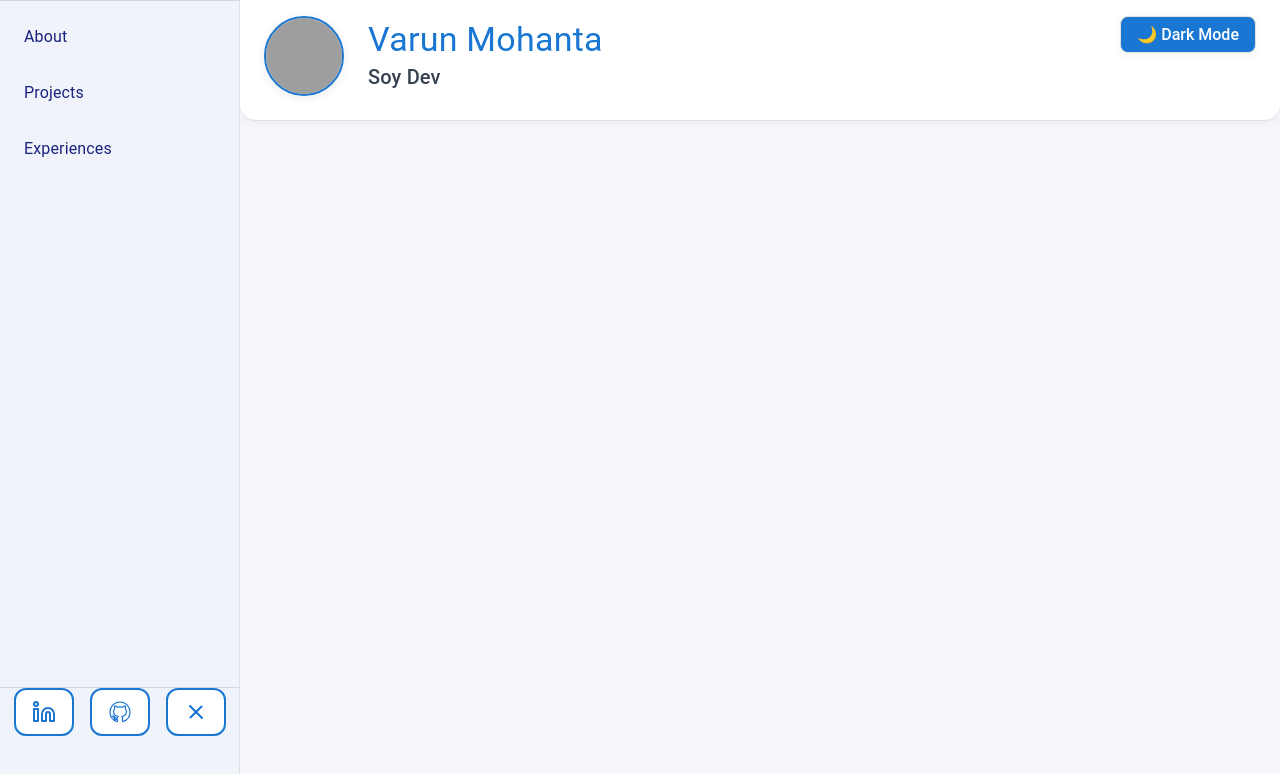
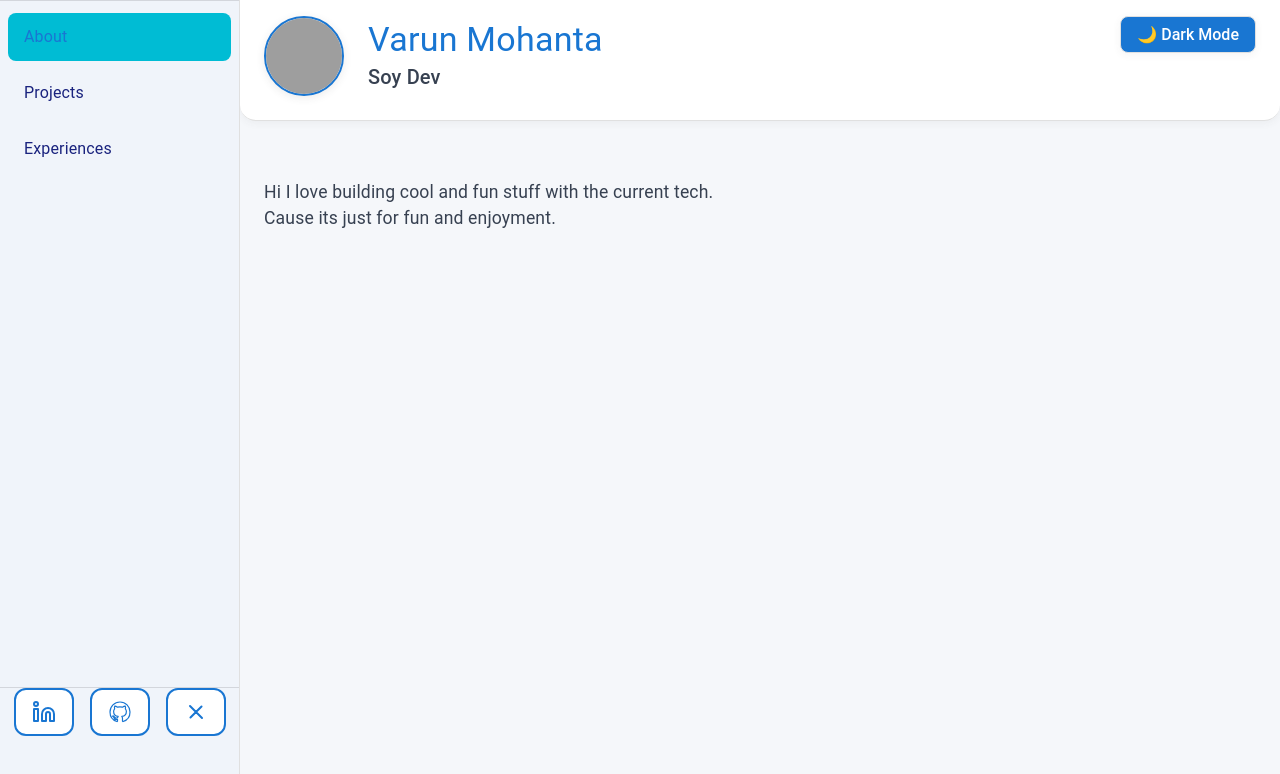
Before and after one commit to V-Silpin/web-portfolio, a React (Vite) app: page / in a window 1280 px wide. Shown: the top 774 px of the page. Built offline with nearby package versions, Linux system fonts and the light colour scheme; grey boxes are pictures that could not be loaded.

Commit message:
Add selectedSection state to App component and pass it to Sidebar and Mainbox for dynamic content rendering

```diff
--- a/src/App.tsx
+++ b/src/App.tsx
@@ -11,6 +11,8 @@ function App() {
     }
     return 'light';
   });
+
+  const [selectedSection, setSelectedSection] = useState('About');
 
   useEffect(() => {
     document.body.setAttribute('data-theme', theme);
@@ -39,8 +41,8 @@ function App() {
         </button>
       </div>
       <div style={{ display: 'flex', minHeight: '100vh', width: '100vw' }}>
-        <Sidebar />
-        <Mainbox />
+        <Sidebar selectedSection={selectedSection} onSectionChange={setSelectedSection} />
+        <Mainbox selectedSection={selectedSection} />
       </div>
     </>
   );
```
